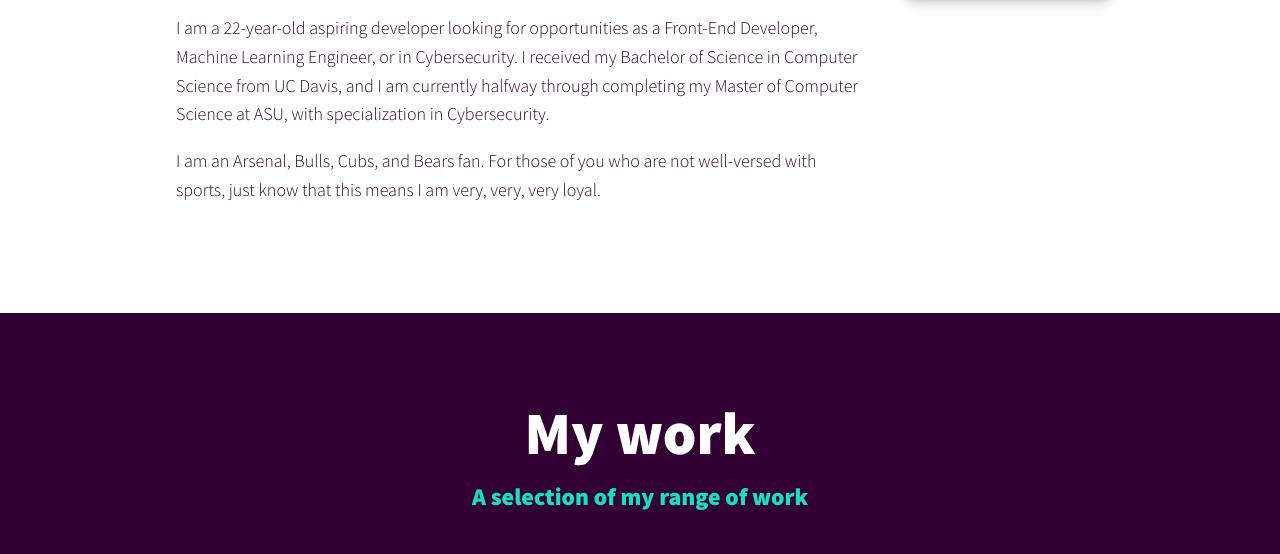
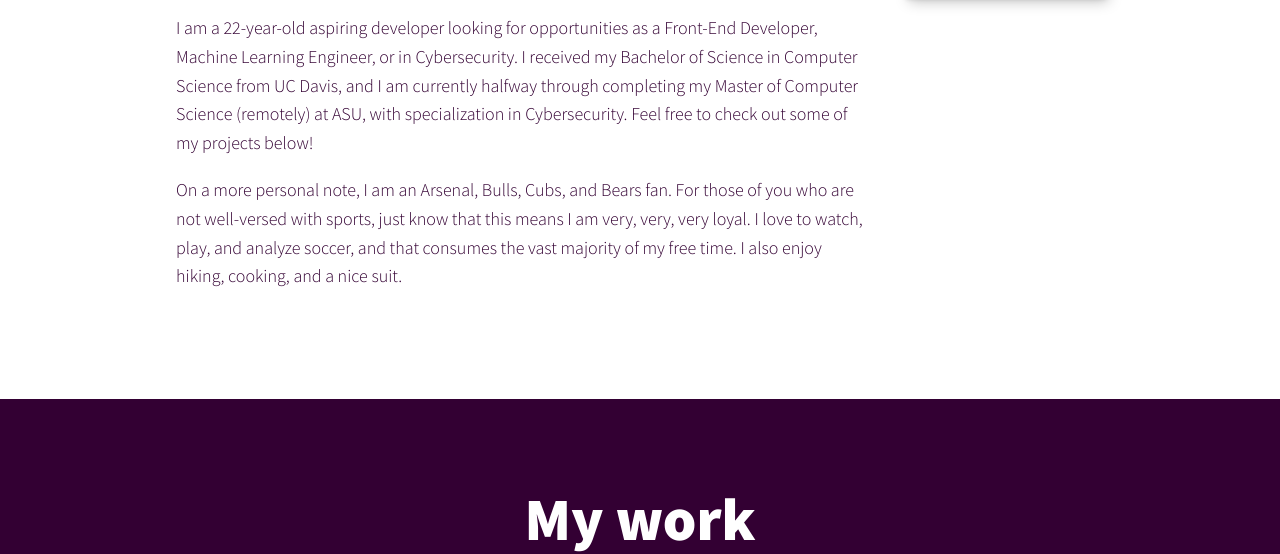
Before and after one commit to ismaelabadin/ismaelabadin.github.io, a plain HTML site: page index.html in a window 1280 px wide. Shown: the part 1480-2034 px from the top of the page. Drawn offline with nearby package versions, Linux system fonts and the light colour scheme; a script that the page names is missing.

Commit message:
fixed sticky hamburger icon, updated some information

```diff
--- a/css/style.css
+++ b/css/style.css
@@ -180,7 +180,7 @@ header {
     background: transparent;
     border: 0;
     cursor: pointer;
-    position: absolute;
+    position: fixed;
     right: 1em;
     top: 1em;
     z-index: 1000;
--- a/index.html
+++ b/index.html
@@ -53,7 +53,7 @@
                 Hi, I am <strong>Ismael Abadin</strong>
             </h1>
             <p class="section__subtitle section__subtitle--intro">
-                front-end dev with a love for AI
+                jobSearch("front-end", "AI")
             </p>
             <img src="img/ismael-suit.jpg" alt="a picture of Ismael smiling" class="intro__img">
         </section>
@@ -125,9 +125,11 @@
             <div class="about-me__body">
                 <p>I am a 22-year-old aspiring developer looking for opportunities as a Front-End Developer, Machine Learning
                 Engineer, or in Cybersecurity. I received my Bachelor of Science in Computer Science from UC Davis, and I am
-                currently halfway through completing my Master of Computer Science at ASU, with specialization in Cybersecurity. </p>
-                <p>I am an Arsenal, Bulls, Cubs, and Bears fan. For those of you who are not well-versed with sports, just know
-                that this means I am very, very, very loyal.</p>
+                currently halfway through completing my Master of Computer Science (remotely) at ASU, with specialization in
+                Cybersecurity. Feel free to check out some of my projects below!</p>
+                <p>On a more personal note, I am an Arsenal, Bulls, Cubs, and Bears fan. For those of you who are not well-versed
+                with sports, just know that this means I am very, very, very loyal. I love to watch, play, and analyze soccer, and
+                that consumes the vast majority of my free time. I also enjoy hiking, cooking, and a nice suit.</p>
             </div>
 
             <img src="img/ismael-smiling.jpg" alt="something" class="about-me__img">
```
